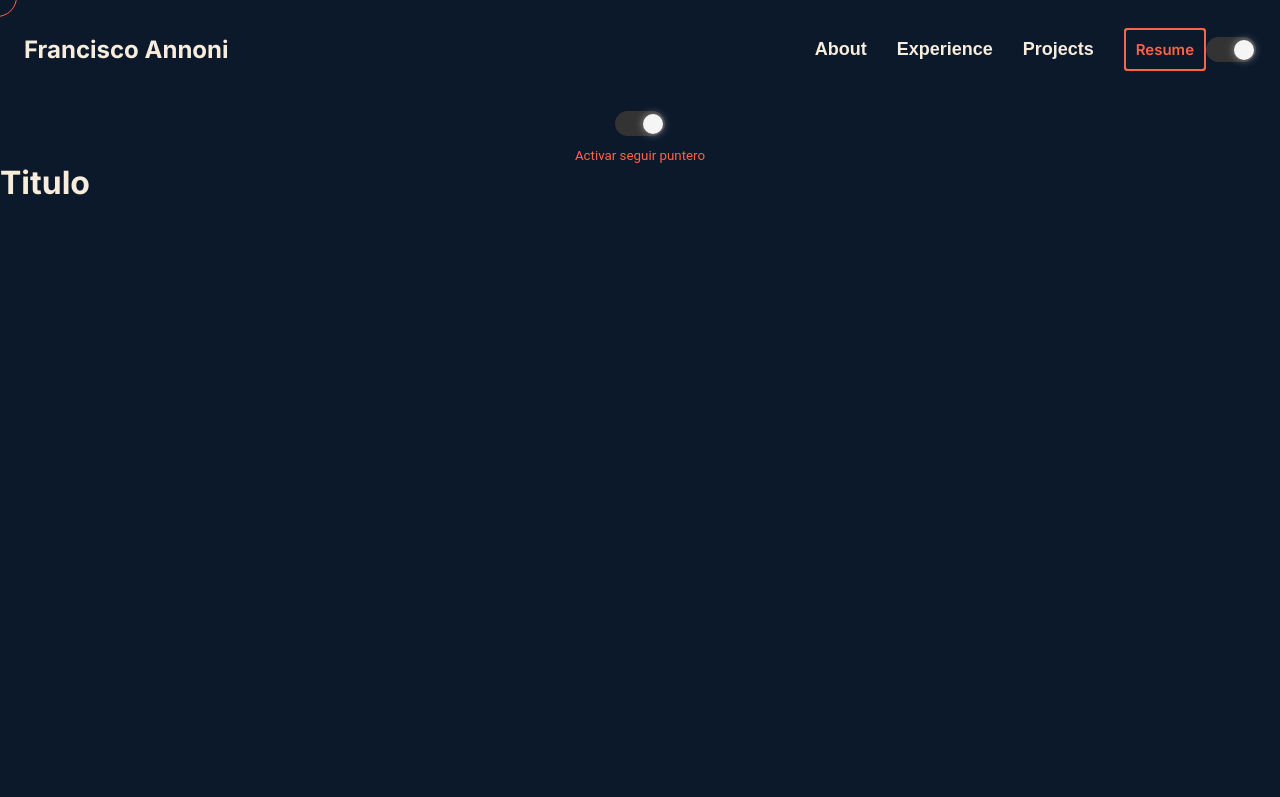
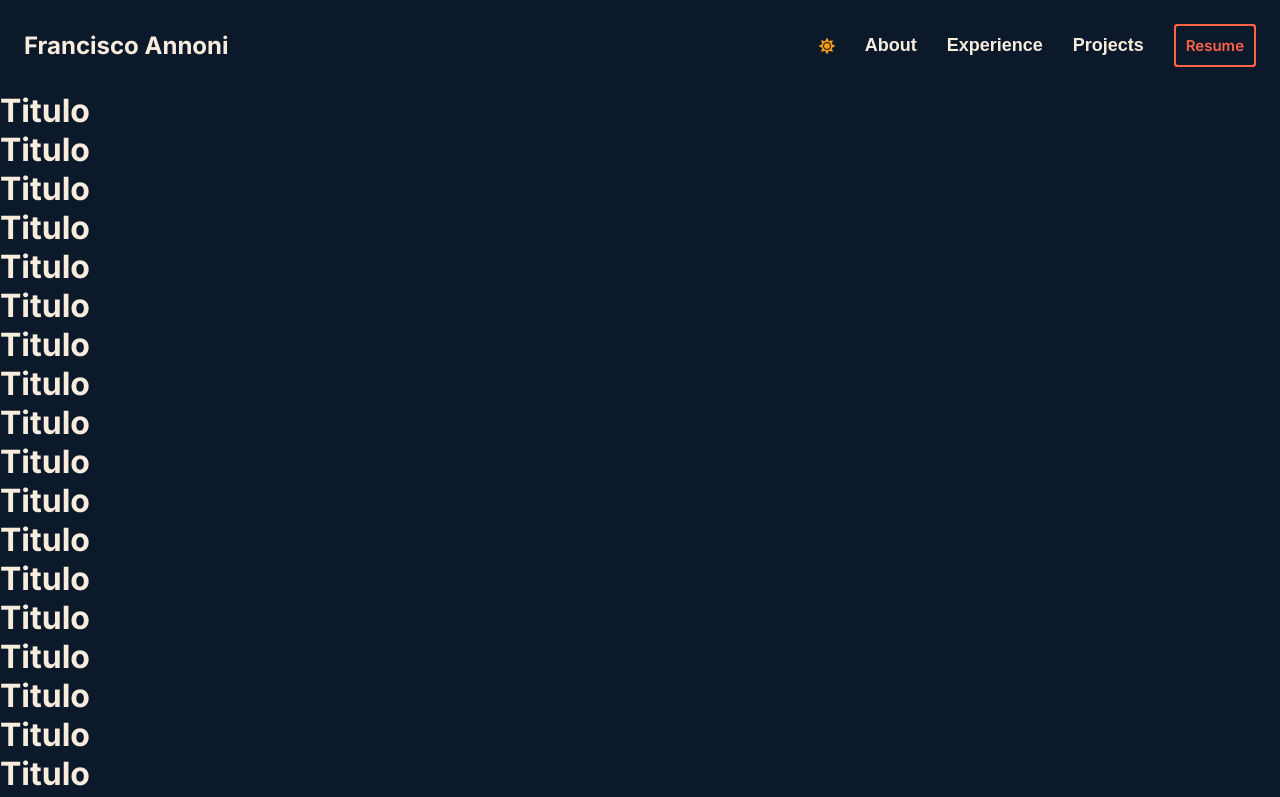
Before and after one commit to FranciscoAnnoni/Portfolio-FranciscoAnnoni, a React (Vite) app in the folder portfolio-Fran/: page / in a window 1280 px wide. Shown: the top 797 px of the page. Built offline with nearby package versions, Linux system fonts and the light colour scheme.

Commit message:
agrego body y soluciono bugs

```diff
--- a/portfolio-Fran/package.json
+++ b/portfolio-Fran/package.json
@@ -11,7 +11,9 @@
   },
   "dependencies": {
     "react": "^18.3.1",
-    "react-dom": "^18.3.1"
+    "react-dom": "^18.3.1",
+    "react-icons": "^5.4.0",
+    "react-scroll": "^1.9.0"
   },
   "devDependencies": {
     "@eslint/js": "^9.17.0",
--- a/portfolio-Fran/src/App.css
+++ b/portfolio-Fran/src/App.css
@@ -1,3 +1,4 @@
+
 .App {
   width: 100%;
   height: 100vh;
--- a/portfolio-Fran/src/App.jsx
+++ b/portfolio-Fran/src/App.jsx
@@ -1,23 +1,71 @@
-import { useState } from 'react';
+import { useState, useEffect } from 'react';
+import Navbar from './components/NavBar.jsx'
 import './App.css';
 
-import { Toggle } from './components/Components.jsx';
-import { FollowMouse } from './components/Components.jsx';
+export const App = () => {
+  const [isDark, setIsDark] = useState(true);
 
-import Navbar from './components/NavBar.jsx'
-
-
-export const App = () => {
-  const [isDark, setIsDark] = useState(true)
+  // Cuando cambie isDark, aplicamos el tema correspondiente
+  useEffect(() => {
+    const theme = isDark ? "dark" : "light";
+    document.documentElement.setAttribute('data-theme', theme); // Cambiamos el tema en el <html>
+  }, [isDark]);
 
   return (
-    <>
-      <div className="App" data-theme={isDark ? "dark" : "light"}>
-        <Navbar  isChecked={isDark} handleChange={() => setIsDark(!isDark)}/>
-        <Toggle isChecked={isDark} handleChange={() => setIsDark(!isDark)}/>
-      <FollowMouse />
+    <div className="App">
+      <Navbar isChecked={isDark} handleChange={() => setIsDark(!isDark)} />
       <h1 className="title">Titulo</h1>
+      <h1 className="title">Titulo</h1>
+      <h1 className="title">Titulo</h1>
+      <h1 className="title">Titulo</h1>
+      <h1 className="title">Titulo</h1>
+      <h1 className="title">Titulo</h1>
+      <h1 className="title">Titulo</h1>
+      <h1 className="title">Titulo</h1>
+      <h1 className="title">Titulo</h1>
+      <h1 className="title">Titulo</h1>
+      <h1 className="title">Titulo</h1>
+      <h1 className="title">Titulo</h1>
+      <h1 className="title">Titulo</h1>
+      <h1 className="title">Titulo</h1>
+      <h1 className="title">Titulo</h1>
+      <h1 className="title">Titulo</h1>
+      <h1 className="title">Titulo</h1>
+      <h1 className="title">Titulo</h1>
+      <h1 className="title">Titulo</h1>
+      <h1 className="title">Titulo</h1>
+      <h1 className="title">Titulo</h1>
+      <h1 className="title">Titulo</h1>
+      <h1 className="title">Titulo</h1>
+      <h1 className="title">Titulo</h1>
+      <h1 className="title">Titulo</h1>
+      <h1 className="title">Titulo</h1>
+      <h1 className="title">Titulo</h1>
+      <h1 className="title">Titulo</h1>
+      <h1 className="title">Titulo</h1>
+      <h1 className="title">Titulo</h1>
+      <h1 className="title">Titulo</h1>
+      <h1 className="title">Titulo</h1>
+      <h1 className="title">Titulo</h1>
+      <h1 className="title">Titulo</h1>
+      <h1 className="title">Titulo</h1>
+      <h1 className="title">Titulo</h1>
+      <h1 className="title">Titulo</h1>
+      <h1 className="title">Titulo</h1>
+      <h1 className="title">Titulo</h1>
+      <h1 className="title">Titulo</h1>
+      <h1 className="title">Titulo</h1>
+      <h1 className="title">Titulo</h1>
+      <h1 className="title">Titulo</h1>
+      <h1 className="title">Titulo</h1>
+      <h1 className="title">Titulo</h1>
+      <h1 className="title">Titulo</h1>
+      <h1 className="title">Titulo</h1>
+      <h1 className="title">Titulo</h1>
+      {/* Agrega todo el contenido aquí */}
+      <div id="about" className="section">
+        <h2>About Section</h2>
       </div>
-    </>
+    </div>
   );
 };
--- a/portfolio-Fran/src/components/Components.css
+++ b/portfolio-Fran/src/components/Components.css
@@ -1,5 +1,6 @@
 
 /*Follow Mouse*/
+/*
 .cursor {
     position: absolute;
     width: 40px;
@@ -11,11 +12,12 @@
     background-color: transparent;
     transition: opacity 0.2s ease, transform 0.1s ease;
   }
+    */
 
   .cursor-dot {
     position: absolute;
-    width: 5px;
-    height: 5px;
+    width: 6px;
+    height: 6px;
     background-color: var(--foreground-color);
     border-radius: 50%;
     pointer-events: none;
@@ -24,51 +26,30 @@
   }
 
   /*light and Dack*/
-  .toggle-container {
+  .minimal-toggle-button {
     display: flex;
     align-items: center;
-    justify-content: center;
-    width: 100%;
-    height: 50px;
+    padding-top: 1px;
+    padding-left: 20px;
+    cursor: pointer;
+    font-size: 1rem; /* Tamaño del icono */
+    color: var(--icon-color, #f39c12); /* Color base del icono */
+    transition: transform 0.2s ease, color 0.2s ease;
   }
 
-  .toggle {
-    display: none; /* Esconde el input de tipo checkbox */
+  .minimal-toggle-button:hover {
+    transform: scale(1.1); /* Pequeño efecto de zoom */
+    color: var(--icon-hover-color, #d35400); /* Color del icono al hacer hover */
   }
 
-  .toggle-label {
-    position: relative;
-    display: block;
-    width: 50px;
-    height: 25px;
-    background-color: #f0f0f0;
-    border-radius: 50px;
-    cursor: pointer;
-    transition: background-color 0.3s ease;
+  .icon {
+    transition: transform 0.3s ease, color 0.3s ease; /* Transiciones suaves */
+  }
+  .iconMoon{
+    color: var(--primary-text-color);
+    font-size: 15px; /* Tamaño del icono */
   }
 
-  .toggle-label::before {
-    content: "";
-    position: absolute;
-    top: 3px;
-    left: 3px;
-    width: 20px;
-    height: 20px;
-    background-color: #ffc107; /* Color amarillo para el Sol */
-    border-radius: 50%;
-    box-shadow: 0 0 5px rgba(0, 0, 0, 0.3);
-    transition: transform 0.3s ease, background-color 0.3s ease;
-  }
-
-  .toggle:checked + .toggle-label {
-    background-color: #333; /* Cambia a fondo oscuro para el modo noche */
-  }
-
-  .toggle:checked + .toggle-label::before {
-    transform: translateX(25px); /* Mueve la "luna" al lado derecho */
-    background-color: #f5f5f5; /* Color claro para la Luna */
-    box-shadow: 0 0 8px rgba(255, 255, 255, 0.5);
-  }
 
 
 /*Buton color*/
--- a/portfolio-Fran/src/components/Components.jsx
+++ b/portfolio-Fran/src/components/Components.jsx
@@ -1,87 +1,80 @@
 import { useEffect, useState } from 'react'
 import './Components.css'
+import { FaSun, FaMoon } from 'react-icons/fa';
+import { FaMouse, FaMousePointer } from 'react-icons/fa';
+
 
 //----------------------------------------------------------------------------// Sigue el mouse
 export const FollowMouse = () => {
-  const [enabled, setEnabled] = useState(false)
-  const [position, setPosition] = useState({ x: 0, y: 0 })
+  const [enabled, setEnabled] = useState(true);
+  const [position, setPosition] = useState({ x: 0, y: 0 });
 
-  // pointer move
+  // Efecto para seguir el mouse
   useEffect(() => {
-    console.log('effect ', { enabled })
+    const handleMove = (event) => {
+      const { clientX, clientY } = event;
+      setPosition({ x: clientX, y: clientY });
+    };
 
-    const handleMove = (event) => {
-      const { clientX, clientY } = event
-      setPosition({ x: clientX, y: clientY })
+    if (enabled) {
+      window.addEventListener('pointermove', handleMove);
     }
 
-    if (enabled) {
-      window.addEventListener('pointermove', handleMove)
-    }
+    return () => {
+      window.removeEventListener('pointermove', handleMove);
+    };
+  }, [enabled]);
 
-    // cleanup:
-    // -> cuando el componente se desmonta
-    // -> cuando cambian las dependencias, antes de ejecutar
-    //    el efecto de nuevo
-    return () => { // cleanup method
-      console.log('cleanup')
-      window.removeEventListener('pointermove', handleMove)
-    }
-  }, [enabled])
-
-  // [] -> solo se ejecuta una vez cuando se monta el componente
-  // [enabled] -> se ejecuta cuando cambia enabled y cuando se monta el componente
-  // undefined -> se ejecuta cada vez que se renderiza el componente
-
+  // Efecto para cambiar el estilo del cuerpo
   useEffect(() => {
-    document.body.classList.toggle('no-cursor', enabled)
+    document.body.classList.toggle('no-cursor', enabled);
 
     return () => {
-      document.body.classList.remove('no-cursor')
-    }
-  }, [enabled])
+      document.body.classList.remove('no-cursor');
+    };
+  }, [enabled]);
 
   return (
     <>
-     <div className="cursor"
+      {/* Cursor personalizable */}
+      <div
+        className="cursor"
         style={{
           pointerEvents: 'none',
           left: -23,
           top: -23,
-        transform: `translate(${position.x}px, ${position.y}px)`
+          transform: `translate(${position.x}px, ${position.y}px)`,
         }}
       ></div>
+
+      {/* Punto del cursor */}
       <div
         className="cursor-dot"
         style={{
           pointerEvents: 'none',
           left: -5,
           top: -5,
-        transform: `translate(${position.x}px, ${position.y}px) scale(1)`
+          transform: `translate(${position.x}px, ${position.y}px) scale(1)`,
         }}
       ></div>
 
-    <button onClick={() => setEnabled(!enabled)}>
-      {enabled ? 'Desactivar' : 'Activar'} seguir puntero
+      {/* Botón de toggle con ícono
+      <button className="toggle-button" onClick={() => setEnabled(!enabled)}>
+        {enabled ? <FaMousePointer /> : <FaMouse />}
       </button>
+      */}
     </>
   );
 };
 
+//----------------------------------------------------------------------------// Toggle de Cambio de Modo Darck a Light
 
-//----------------------------------------------------------------------------// Toggle de Cambio de Modo Darck a Light
+
 export const Toggle = ({ handleChange, isChecked }) => {
   return (
-    <div className="toggle-container">
-      <input
-        type="checkbox"
-        id="check"
-        className="toggle"
-        onChange={handleChange}
-        checked={isChecked}
-      />
-      <label htmlFor="check" className="toggle-label"></label>
-    </div>
+    <button className="minimal-toggle-button" onClick={handleChange}>
+      {isChecked ? <FaSun className="iconSun" /> : <FaMoon className="iconMoon" />}
+    </button>
   );
 };
 
--- a/portfolio-Fran/src/components/NavBar.css
+++ b/portfolio-Fran/src/components/NavBar.css
@@ -1,8 +1,3 @@
-:root {
-    --white: #ffffff;
-    --accent-color: #ff6347; /* Puedes cambiarlo a otro color */
-}
-
 .navbar {
     display: flex;
     justify-content: space-between;
--- a/portfolio-Fran/src/components/NavBar.jsx
+++ b/portfolio-Fran/src/components/NavBar.jsx
@@ -4,36 +4,43 @@ import { useState } from 'react';
 import './Navbar.css';
 import { ButtonColor } from './Components.jsx';
 import { Toggle } from './Components.jsx';
+import { FollowMouse } from './Components.jsx';
 
 
 const Navbar =  ({handleChange, isChecked}) => {
 
     return (
+
             <nav className="navbar">
                 <div className="navbar-left">
                     <a href="/" className="logo">Francisco Annoni</a>
                 </div>
 
                 <div className="navbar-right">
+                    <div>
+                        <FollowMouse/>
+                    </div>
+                <div>
+                    <a className="darkLight-icon">
+                        <Toggle isChecked={isChecked} handleChange={handleChange}/>
+                    </a>
+                </div>
+
                     <ul className="nav-links">
                         <li>
-                            <a href="/about" className="nav-link">About</a>
+                            <a href="/#about" className="nav-link">About</a>
                         </li>
                         <li>
-                            <a href="/experience" className="nav-link">Experience</a>
+                            <a href="/#experience" className="nav-link">Experience</a>
                         </li>
                         <li>
-                            <a href="/projects" className="nav-link">Projects</a>
+                            <a href="/#projects" className="nav-link">Projects</a>
                         </li>
                     </ul>
                     <div>
                         <ButtonColor text="Resume" href="/resume.pdf" />
                     </div>
-                    <div>
-                    <a className="darkLight-icon">
-                        <Toggle isChecked={isChecked} handleChange={handleChange}/>
-                    </a>
-                    </div>
+
                 </div>
             </nav>
 
--- a/portfolio-Fran/src/index.css
+++ b/portfolio-Fran/src/index.css
@@ -3,6 +3,10 @@
   margin: 0;
   padding: 0;
   box-sizing: border-box;
+}
+
+html {
+  scroll-behavior: smooth;
 }
 
 /* Variables de temas (se aplican automáticamente a nivel root) */
@@ -26,3 +30,10 @@
   font-optical-sizing: auto;
   font-style: normal;
 }
+
+
+body {
+  background-color: var(--background-color); /* Usamos la variable */
+  margin: 0;
+  padding: 0;
+}
```
Also changed, not shown: 1 other file (tests, documents, lock files or other folders). Lines whose indentation alone changed are shown as unchanged.
